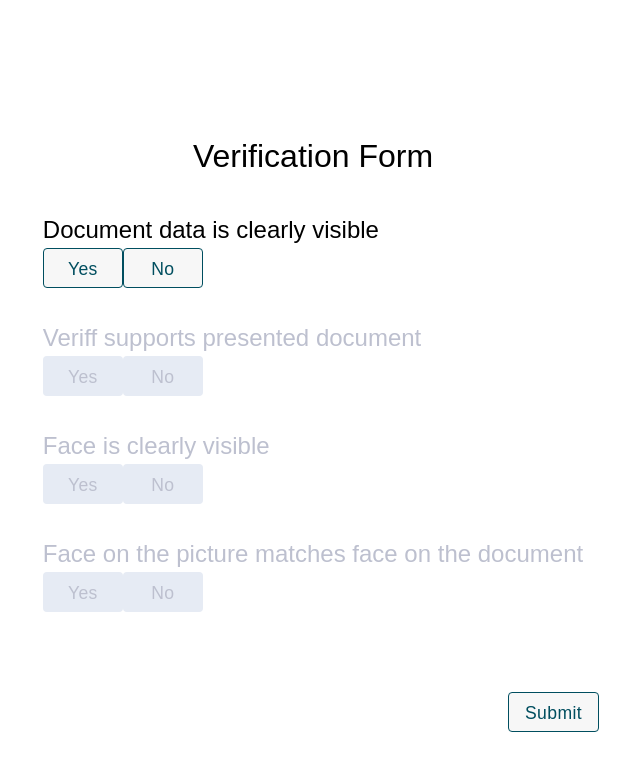
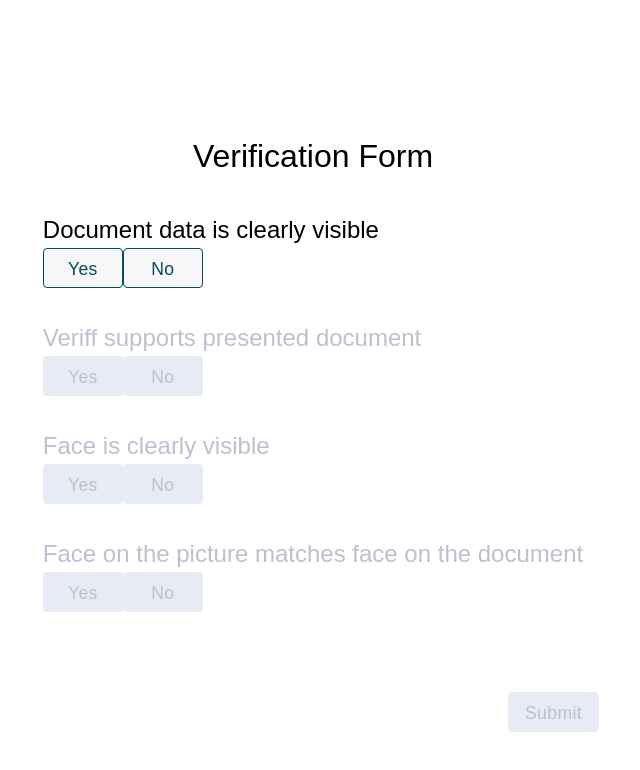
Before and after one commit to juanlet/verifier-demo, a React (Vite) app: page / in a window 1280 px wide. Shown: the top 770 px of the page, without its empty margins (327-967 px from the left). Built offline with nearby package versions, Linux system fonts and the light colour scheme.

Commit message:
Disabled submit button

```diff
--- a/src/components/VerificationForm.tsx
+++ b/src/components/VerificationForm.tsx
@@ -115,7 +115,7 @@ export default function VerificationForm() {
                     )
                 })}
             </div >
-            <div style={{ textAlign: "end" }}><Button type="submit">Submit</Button></div>
+            <div style={{ textAlign: "end" }}><Button type="submit" disabled={!formState.every(field => field.answer === true)}>Submit</Button></div>
 
         </form >
     )
```
